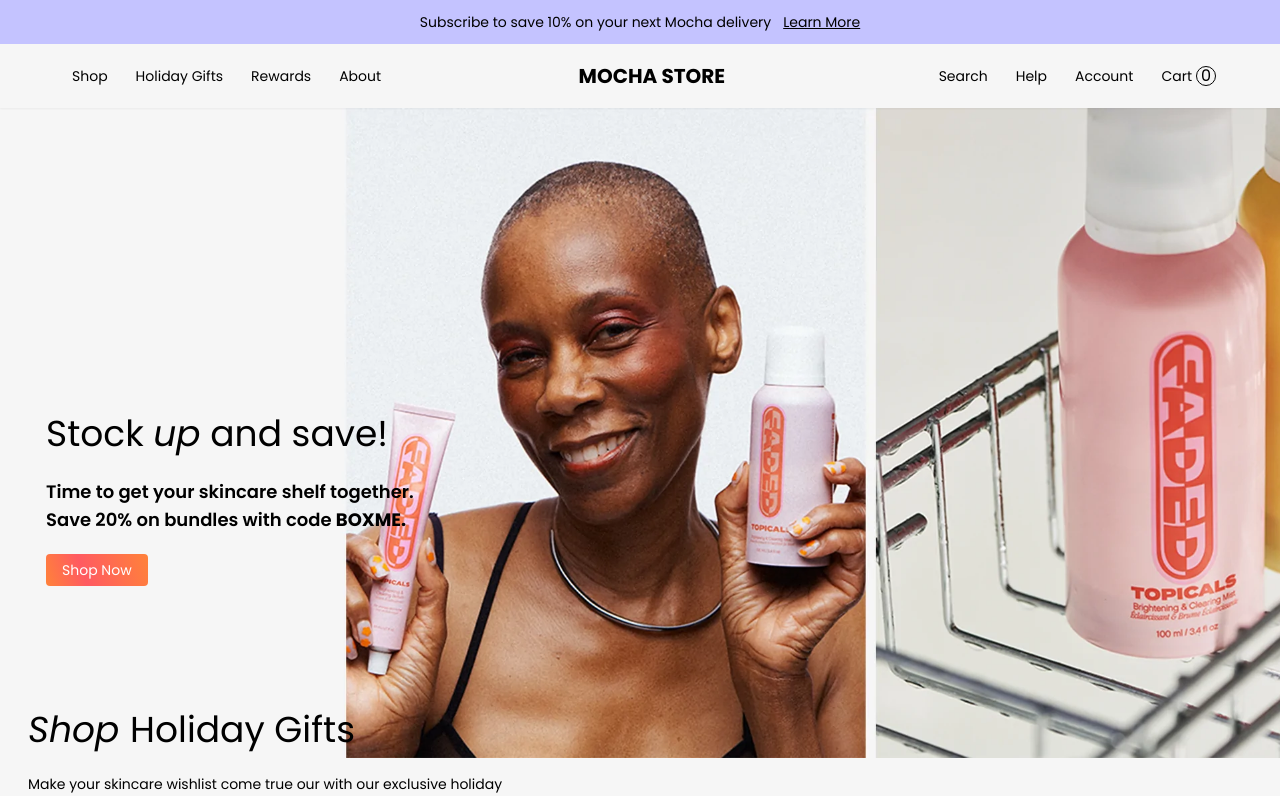
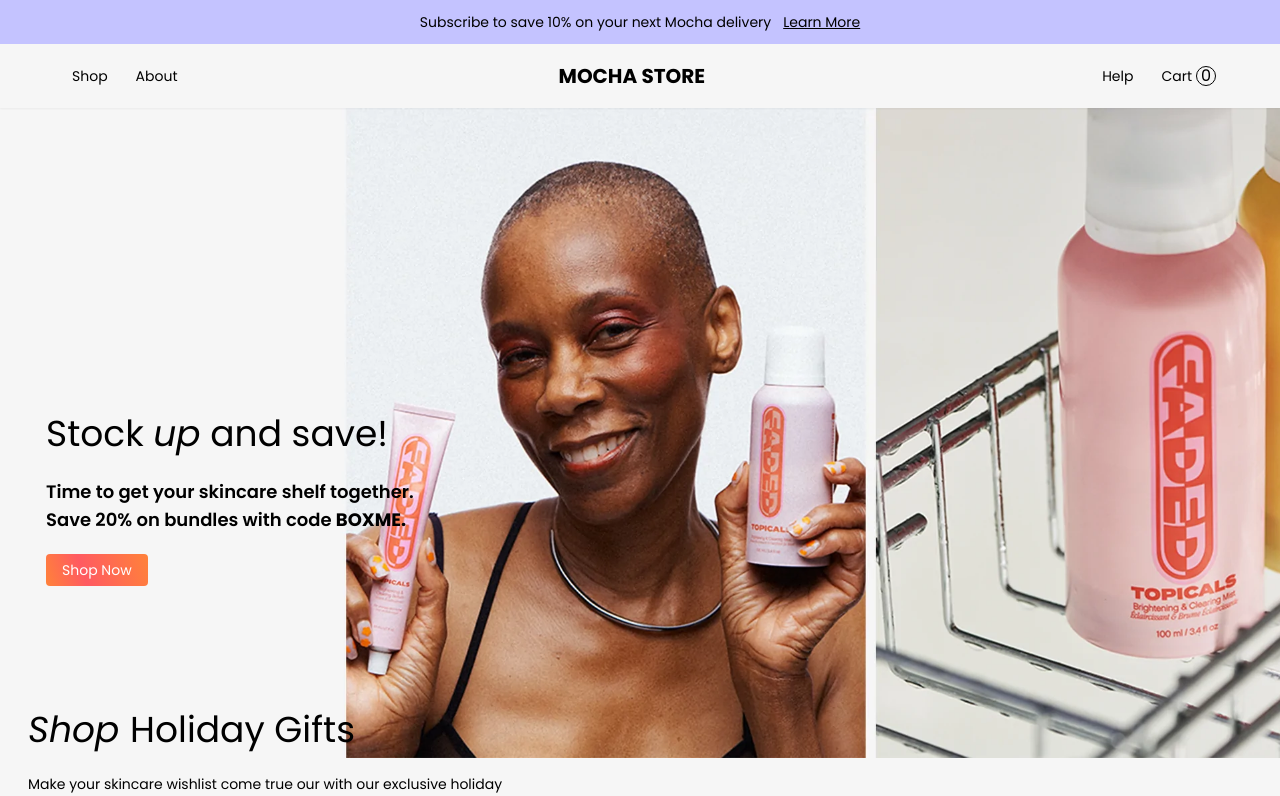
Before and after one commit to Demiladeala/topicals-clone, a Next.js app: page / in a window 1280 px wide. Shown: the top 796 px of the page. Built offline with nearby package versions, Linux system fonts and the light colour scheme.

Commit message:
Removed Search and some other stuff from the navbar

```diff
--- a/components/Navbar.js
+++ b/components/Navbar.js
@@ -24,10 +24,8 @@
             <div className="flex w-full h-16 justify-between items-center px-14 navbar bg-[#f6f6f6] sm:justify-between px-1.5">
 
                 <div className="hidden lg:flex visible">
-                    <li className=" text-sm ml-4">Shop</li>
-                    <li className="ml-7 text-sm">Holiday Gifts</li>
-                    <li className=" ml-7 text-sm">Rewards</li>
-                    <li className=" ml-7 text-sm">About</li>
+                    <li className=" text-sm ml-4"><Link href='/'>Shop</Link></li>
+                    <li className=" ml-7 text-sm"><Link href='/'>About</Link></li>
                 </div>
 
                 <div className="w-8 ml-3 z-10 cursor-pointer lg:hidden">
@@ -53,9 +51,7 @@
                 <h1 className="font-bold text-[15px] mx-5 flex sm:text-center mr-2 lg:text-[20px]">MOCHA STORE</h1>
 
                 <div className="flex">
-                    <div className=" text-black ml-7 text-sm hidden md:flex visible"><li>Search</li></div>
                     <li className="ml-0 text-sm cursor-pointer md:ml-7">Help</li>
-                    <li className="ml-7 text-sm hidden md:flex visible">Account</li>
                     <li className="ml-7 text-sm hidden md:flex visible">Cart</li>
                     <div className="border-solid border border-black
                     w-5 h-5 rounded-full text-center ml-1 mr-2 cursor-pointer"><span className="relative bottom-[3px]">0</span></div>
```
